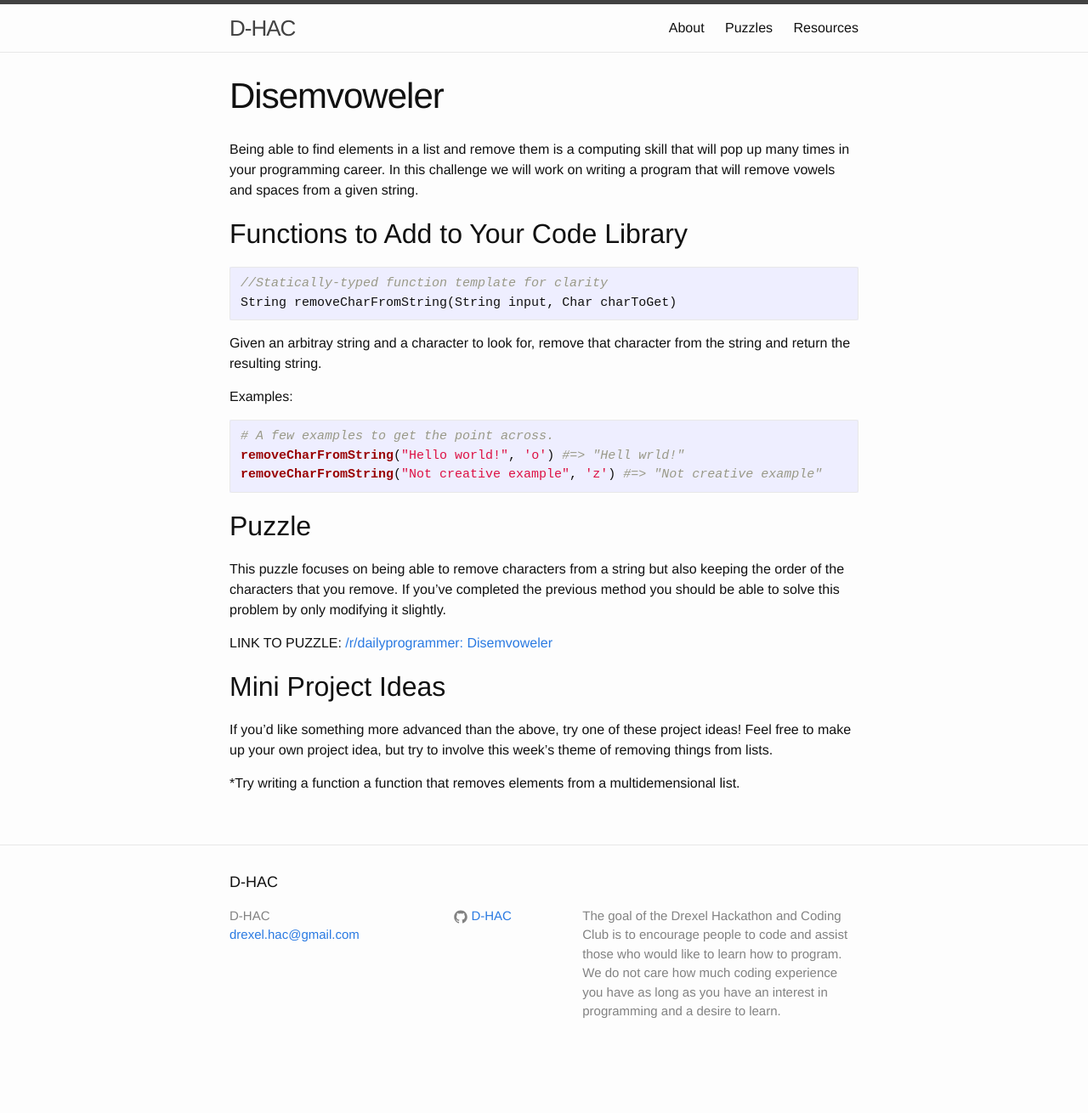
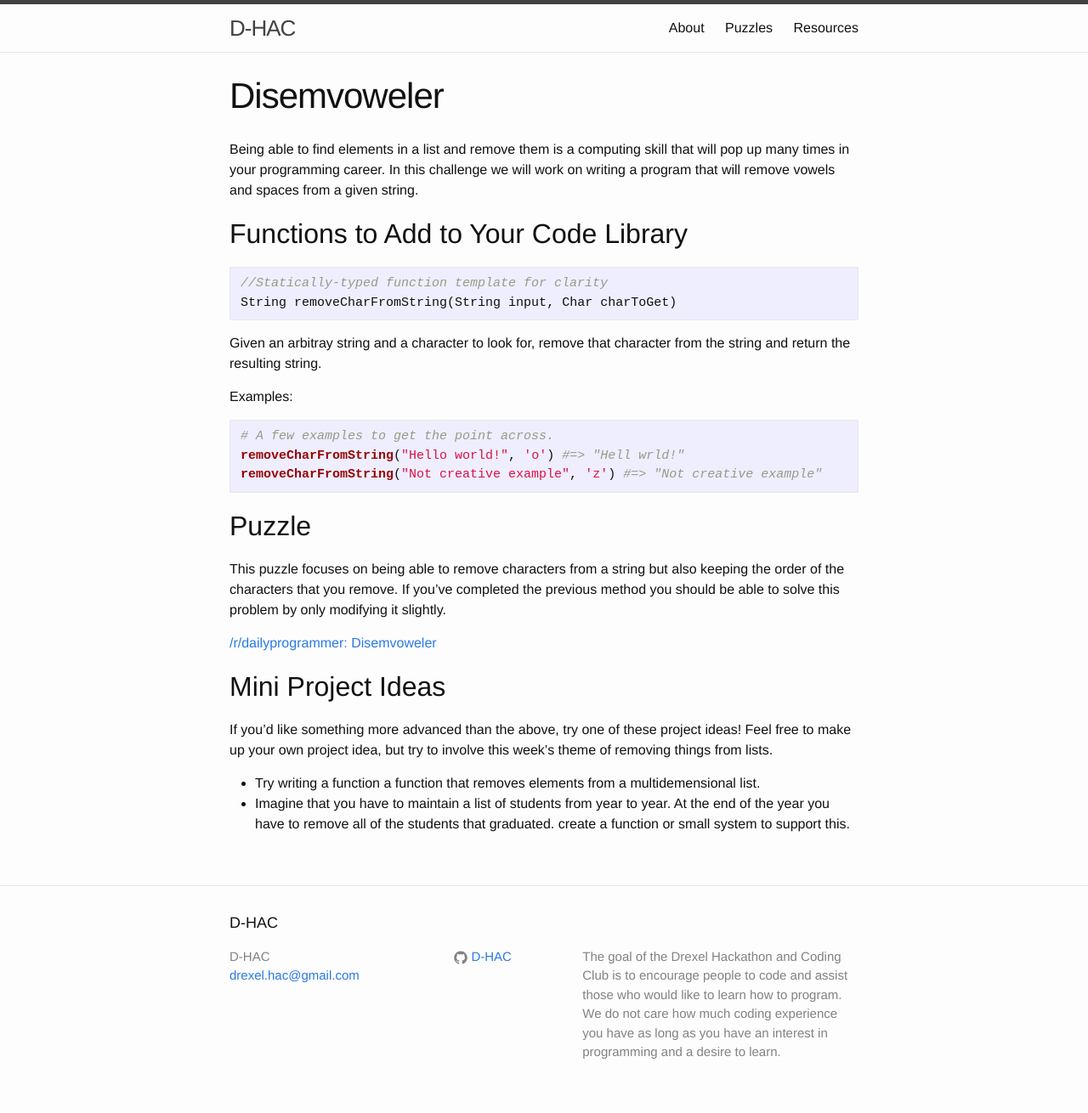
Before and after one commit to D-HAC/D-HAC.github.io, a Jekyll site: the page built from _puzzles/disemvoweler.md, in a window 1280 px wide. Shown: the whole page at 85% size. Built offline with Jekyll 4.4.1, drawn with Linux system fonts in a browser that asks for light colours; before the commit the page ends 1262 px from its top, so only the background shows below that.

Commit message:
updated disemvoweler

```diff
--- a/_puzzles/disemvoweler.md
+++ b/_puzzles/disemvoweler.md
@@ -29,7 +29,6 @@ removeCharFromString("Not creative example", 'z') #=> "Not creative example"
 
 This puzzle focuses on being able to remove characters from a string but also keeping the order of the characters that you remove. If you've completed the previous method you should be able to solve this problem by only modifying it slightly.
 
-LINK TO PUZZLE:
 [/r/dailyprogrammer: Disemvoweler](https://www.reddit.com/r/dailyprogrammer/comments/1ystvb/022414_challenge_149_easy_disemvoweler/)
 
 ## Mini Project Ideas
@@ -38,4 +37,5 @@ If you'd like something more advanced than the above, try one of these
 project ideas! Feel free to make up your own project idea, but try to involve
 this week's theme of removing things from lists.
 
-*Try writing a function a function that removes elements from a multidemensional list.
+* Try writing a function a function that removes elements from a multidemensional list.
+* Imagine that you have to maintain a list of students from year to year. At the end of the year you have to remove all of the students that graduated. create a function or small system to support this.
```
